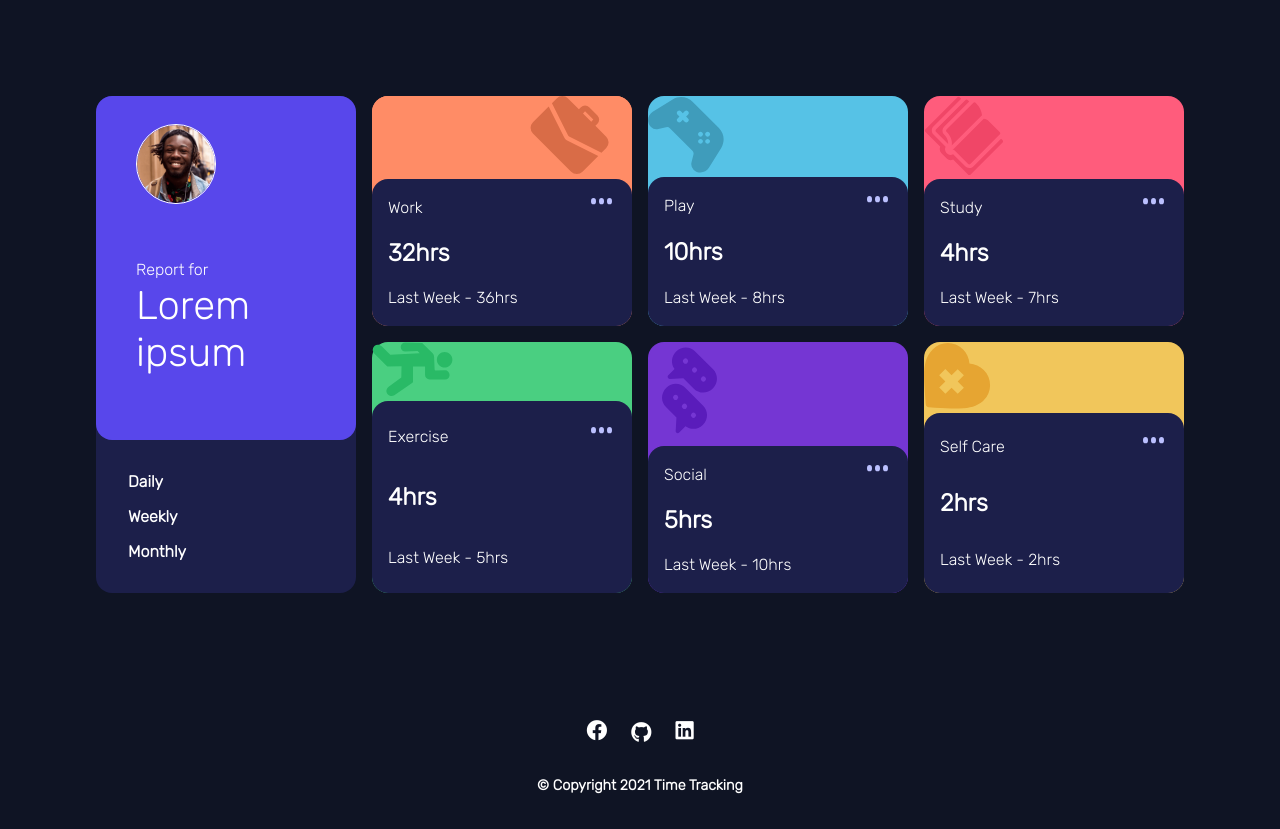
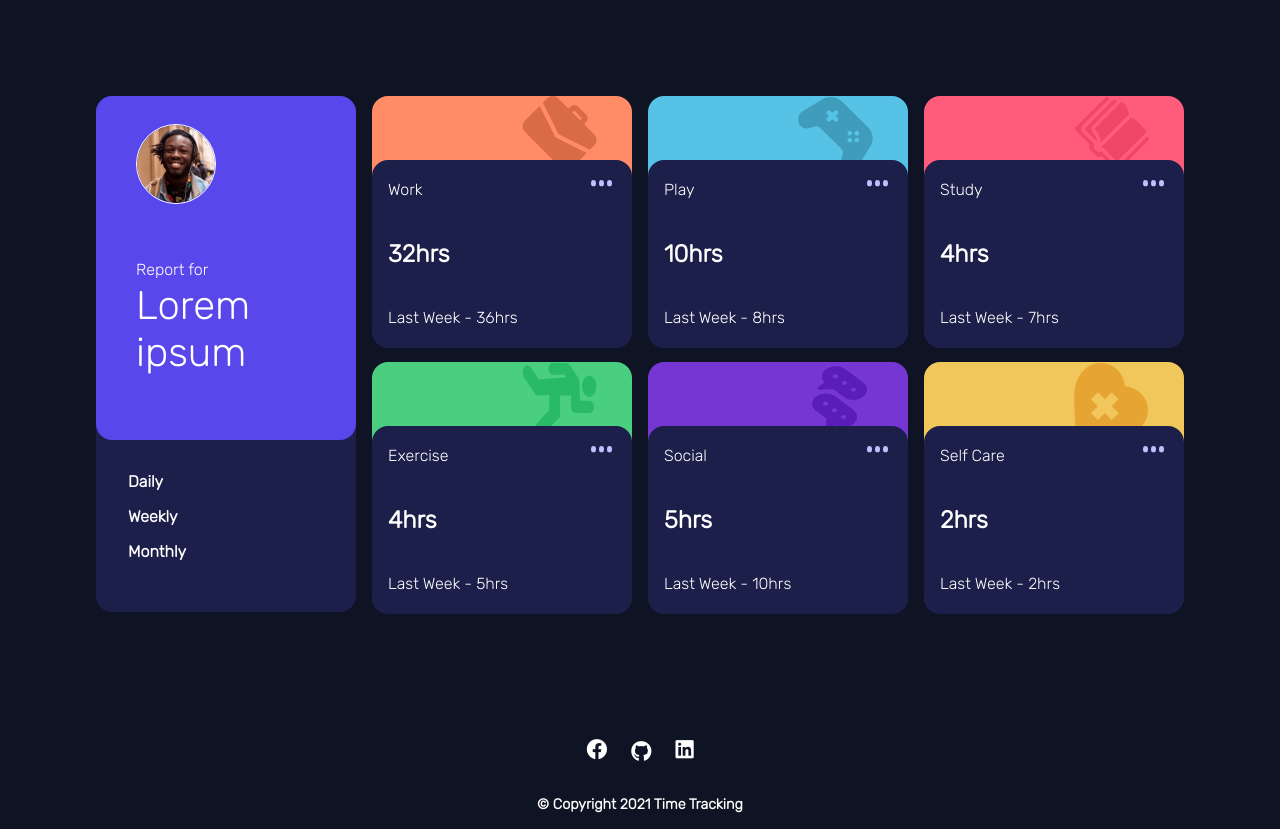
Before and after one commit to SandeepKumar1997/Time-Tracking-Dashboard, a plain HTML site: page index.html in a window 1280 px wide. Drawn offline with Linux system fonts and the light colour scheme.

Commit message:
position's of card div's are added

```diff
--- /dev/null
+++ b/app.js
@@ -0,0 +1,17 @@
+let btnDaily=document.querySelector('.nav-btn-daily');
+let btnWeekly=document.querySelector('.nav-btn-weekly');
+let btnMonthly=document.querySelector('.nav-btn-monthly');
+
+btnDaily.addEventListener("click",()=>{
+ console.log("Daily is clicked");
+});
+
+
+btnWeekly.addEventListener("click",()=>{
+ console.log("weekly is clicked");
+});
+
+
+btnMonthly.addEventListener("click",()=>{
+ console.log("monthly is clicked");
+});
--- a/index.html
+++ b/index.html
@@ -31,15 +31,15 @@
 
             <!-- Add click events for each links -->
             <li class="nav">
-              <span class="nav-links">Daily</span>
+              <span class="nav-links nav-btn-daily">Daily</span>
             </li>
 
             <li class="nav">
-              <span class="nav-links">Weekly</span>
+              <span class="nav-links nav-btn-weekly">Weekly</span>
             </li>
 
             <li class="nav">
-              <span class="nav-links">Monthly</span>
+              <span class="nav-links nav-btn-monthly">Monthly</span>
             </li>
 
 
@@ -50,7 +50,8 @@
       <!-- content cards -->
 
       <div class="card-work">
-        <div class="work-card-back">
+
+        <div class="card-back">
           <img src="images\icon-work.svg" alt="">
         </div>
 
@@ -62,6 +63,7 @@
           <h2 class="card-timer">32hrs</h2>
           <p class="card-last-item">Last Week - 36hrs</p>
         </div>
+
       </div>
 
       <div class="card-play">
@@ -154,6 +156,8 @@
       <p>© Copyright 2021 Time Tracking</p>
     </div>
   </footer>
+
+  <script src="app.js"></script>
 </body>
 
 </html>
--- a/style.css
+++ b/style.css
@@ -21,7 +21,7 @@
   --clr-selfcareCard: hsl(43, 84%, 65%);
 
   --fs-header-size: 2.5rem;
-  --fs-body:1rem;
+  --fs-body: 1rem;
   --ff-font: "Rubik", sans-serif;
 
   --fw-light: 300px;
@@ -33,25 +33,23 @@ body {
   background-color: var(--clr-background);
   color: white;
   font-family: var(--ff-font);
-
-
 }
 
 .container {
   /* background-color: var(--clr-neutralDarkBlue); */
   padding: 2rem;
   border-radius: 1rem;
+  position: relative;
   margin: 4rem;
   /* display: grid;
   align-content: flex-end; */
-
-
 }
 
 .grid-container {
   display: grid;
   grid-template-columns: repeat(auto-fit, minmax(250px, 1fr));
   grid-gap: 1rem;
+  grid-auto-rows: 15.635em;
 }
 
 /* Featured card styling */
@@ -67,7 +65,7 @@ body {
   /* margin-inline: 1rem; */
 }
 
-#featured-card:hover{
+#featured-card:hover {
   background-color: var(--clr-DesaturatedBlue);
 }
 .card {
@@ -80,7 +78,7 @@ body {
   /* margin-inline: 1rem; */
 }
 
-.card:hover{
+.card:hover {
   background-color: var(--clr-DesaturatedBlue);
 }
 
@@ -92,7 +90,6 @@ background-color: var(--clr-DesaturatedBlue);
   flex-direction: column;
   /* gap: 1.2rem; */
   padding: 4rem 2.5rem;
-
 }
 
 .user-details img {
@@ -105,34 +102,33 @@ background-color: var(--clr-DesaturatedBlue);
   margin-bottom: 3.5rem;
 }
 
-.user-details .user-name{
+.user-details .user-name {
   padding-top: 0.2rem;
   font-size: var(--fs-header-size);
- font-weight: lighter
+  font-weight: lighter;
 }
 
-.navigation{
+.navigation {
   padding: 2rem;
   font-weight: bold;
   font-size: var(--fs-body);
 }
 
-.nav-container{
+.nav-container {
   list-style: none;
   display: flex;
   flex-direction: column;
   gap: 1rem;
 }
 
-.nav .nav-links{
+.nav .nav-links {
   cursor: pointer;
   transition: all 0.2s ease-in-out;
 }
 
-.nav .nav-links:hover{
+.nav .nav-links:hover {
   font-weight: bolder;
   color: black;
-
 }
 
 /* Content card Designing Styles */
@@ -142,43 +138,44 @@ background-color: var(--clr-DesaturatedBlue);
   background-color: var(--clr-workCard);
   transition: all 0.3s ease-out;
   display: flex;
-
+  position: relative;
   flex-direction: column;
- /* margin-inline: 1rem; */
 }
 
-.work-card-back{
- background-color: var(--clr-workCard);
+.card-back {
   border-top-left-radius: inherit;
   border-top-right-radius: inherit;
-
+  position: relative;
 }
 
-.work-card-back img{
+.card-back img {
   aspect-ratio: 1/1;
   transform: translateX(200%);
-
+  position: absolute;
+  width: 75px;
 }
 
-.top-content{
+.top-content {
   display: flex;
   justify-content: space-between;
-
 }
 
-
-.card-content{
+.card-content {
   display: flex;
   background-color: var(--clr-neutralDarkBlue);
- height: 100%;
+  height: 75%;
   border-radius: inherit;
+  top: 4rem;
+  width: 100%;
+
+  position: absolute;
   flex-direction: column;
   justify-content: space-around;
- gap: 1rem;
+  gap: 2rem;
   padding: 1rem;
   transition: all 0.3s ease-in-out;
 }
-.card-content:hover{
+.card-content:hover {
   background-color: var(--clr-DesaturatedBlue);
 }
 
@@ -189,32 +186,32 @@ transform: translateX(200%);
   background-color: var(--clr-playCard);
   transition: all 0.3s ease-out;
   display: flex;
+  position: relative;
 
   flex-direction: column;
- /* margin-inline: 1rem; */
 }
 
 /* for card study */
 
 .card-study {
   border-radius: 1rem;
+  position: relative;
   background-color: var(--clr-studyCard);
   transition: all 0.3s ease-out;
   display: flex;
 
   flex-direction: column;
- /* margin-inline: 1rem; */
 }
 
 /* for card exercise */
 .card-exercise {
   border-radius: 1rem;
+  position: relative;
   background-color: var(--clr-exerciseCard);
   transition: all 0.3s ease-out;
   display: flex;
 
   flex-direction: column;
- /* margin-inline: 1rem; */
 }
 
 /* for Social card */
@@ -224,9 +221,19 @@ transform: translateX(200%);
   background-color: var(--clr-socialCard);
   transition: all 0.3s ease-out;
   display: flex;
+  position: relative;
+  flex-direction: column;
+}
 
- flex-direction: column;
- /* margin-inline: 1rem; */
+.card-social .card-back img {
+  position: absolute;
+  z-index: 1;
+}
+
+.card-social .card-content {
+  position: absolute;
+
+  z-index: 2;
 }
 
 /* for self care card */
@@ -236,14 +243,13 @@ transform: translateX(200%);
   background-color: var(--clr-selfcareCard);
   transition: all 0.3s ease-out;
   display: flex;
-
+  position: relative;
   flex-direction: column;
- /* margin-inline: 1rem; */
 }
 
 /* footer styling */
 
-.attribution{
+.attribution {
   display: flex;
   gap: 2rem;
   align-items: center;
@@ -251,19 +257,19 @@ flex-direction: column;
   padding: 1rem;
 }
 
-.attribution .social-icons{
+.attribution .social-icons {
   display: flex;
   gap: 1.5rem;
   font-size: 1.3rem;
   padding-top: 1rem;
 }
 
-.attribution .social-icons a{
+.attribution .social-icons a {
   text-decoration: none;
   color: white;
 }
 
-.attribution p{
+.attribution p {
   font-size: 0.9rem;
   font-weight: bold;
 }
```
Lines whose indentation alone changed are shown as unchanged.
